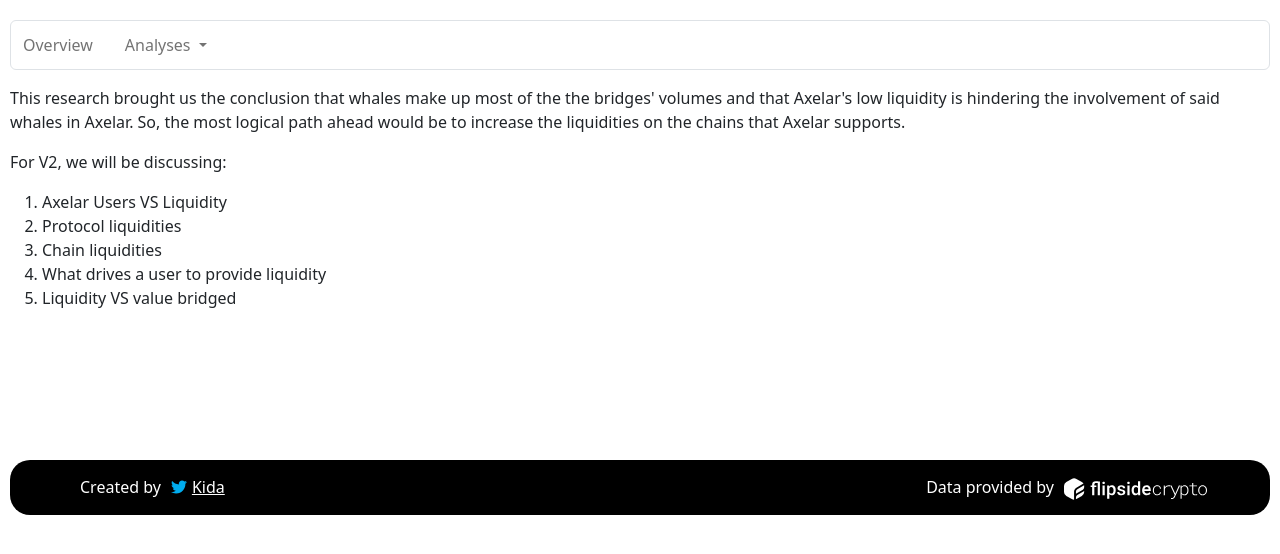
After one commit to KidaCrypto/axelar-bridge-analysis, a Flask app: page /v2 in a window 1280 px wide. The commit adds this page. Shown: the top 554 px of the page. Run offline with Flask 3, Linux system fonts and the light colour scheme; some libraries are stand-ins or nearby versions.

Commit message:
Added V2 page

```diff
--- a/website/templates/layout.html
+++ b/website/templates/layout.html
@@ -85,6 +85,7 @@
               <a class="dropdown-item" id="satellite" href="/satellite">Satellite</a>
               <div class="dropdown-divider"></div>
               <a class="dropdown-item" id="sql" href="/sql">SQL Queries</a>
+              <a class="dropdown-item" id="v2" href="/v2">Further Research</a>
             </div>
           </li>
         </ul>
--- /dev/null
+++ b/website/templates/v2.html
@@ -0,0 +1,26 @@
+{% extends("layout.html") %}
+{% block content %}
+<p>
+    This research brought us the conclusion that whales make up most of the the bridges' volumes and that Axelar's low liquidity is hindering the involvement of said whales in Axelar. So, the most logical path ahead would be to increase the liquidities on the chains that Axelar supports.
+</p>
+<p>
+    For V2, we will be discussing:
+    <ul style="list-style: decimal;">
+        <li>Axelar Users VS Liquidity</li>
+        <li>Protocol liquidities</li>
+        <li>Chain liquidities</li>
+        <li>What drives a user to provide liquidity</li>
+        <li>Liquidity VS value bridged</li>
+    </ul>
+</p>
+<div style="padding-bottom: 100px;"></div>
+{% endblock %}
+
+
+{% block script %}
+<script>
+    $(document).ready(async function(){
+        $('#v2').addClass('active');
+    });
+</script>
+{% endblock %}
```
Also changed, not shown: website/views.py (+4 -0 lines).
